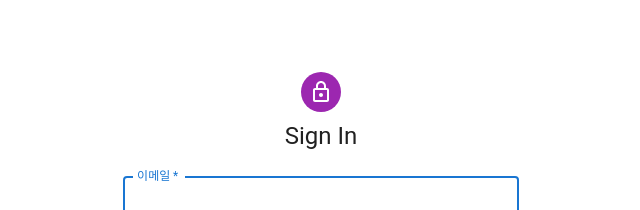
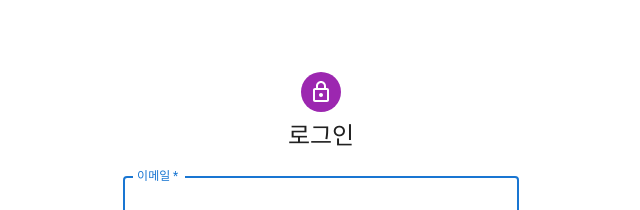
Before and after one commit to tevem1207/th-react-template, a React (Create React App) app in the folder sign-in-and-up/: page /signin in a window 1280 px wide. Shown: the top 210 px of the page, without its empty margins (319-959 px from the left). Built offline with nearby package versions, Linux system fonts and the light colour scheme.

Commit message:
Refactor signin

```diff
--- a/sign-in-and-up/src/pages/SignIn/SignIn.tsx
+++ b/sign-in-and-up/src/pages/SignIn/SignIn.tsx
@@ -1,11 +1,4 @@
-import { Link as RouterLink } from 'react-router-dom';
 import Avatar from '@mui/material/Avatar';
-import Button from '@mui/material/Button';
-import TextField from '@mui/material/TextField';
-import FormControlLabel from '@mui/material/FormControlLabel';
-import Checkbox from '@mui/material/Checkbox';
-import Link from '@mui/material/Link';
-import Grid from '@mui/material/Grid';
 import Box from '@mui/material/Box';
 import LockOutlinedIcon from '@mui/icons-material/LockOutlined';
 import Typography from '@mui/material/Typography';
@@ -13,14 +6,6 @@ import Container from '@mui/material/Container';
 import SignInForm from 'components/auth/SignInForm';
 
 export default function SignIn() {
-  const handleSubmit = (event: React.FormEvent<HTMLFormElement>) => {
-    event.preventDefault();
-    const data = new FormData(event.currentTarget);
-    console.log({
-      email: data.get('email'),
-      password: data.get('password'),
-    });
-  };
 
   return (
     <Container component="main" maxWidth="xs">
@@ -36,7 +21,7 @@ export default function SignIn() {
           <LockOutlinedIcon />
         </Avatar>
         <Typography component="h1" variant="h5">
-          Sign In
+          로그인
         </Typography>
         <SignInForm />
       </Box>
```
